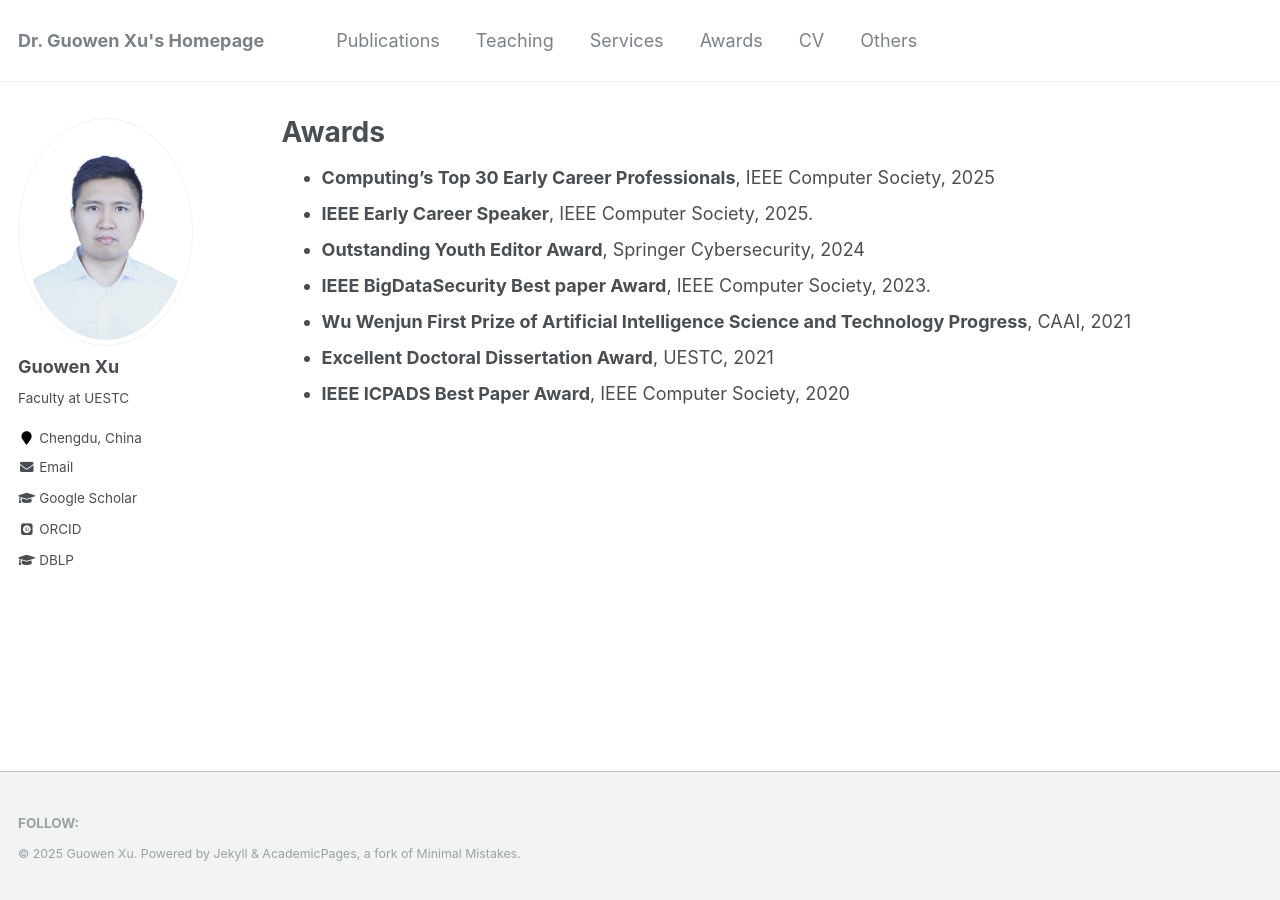
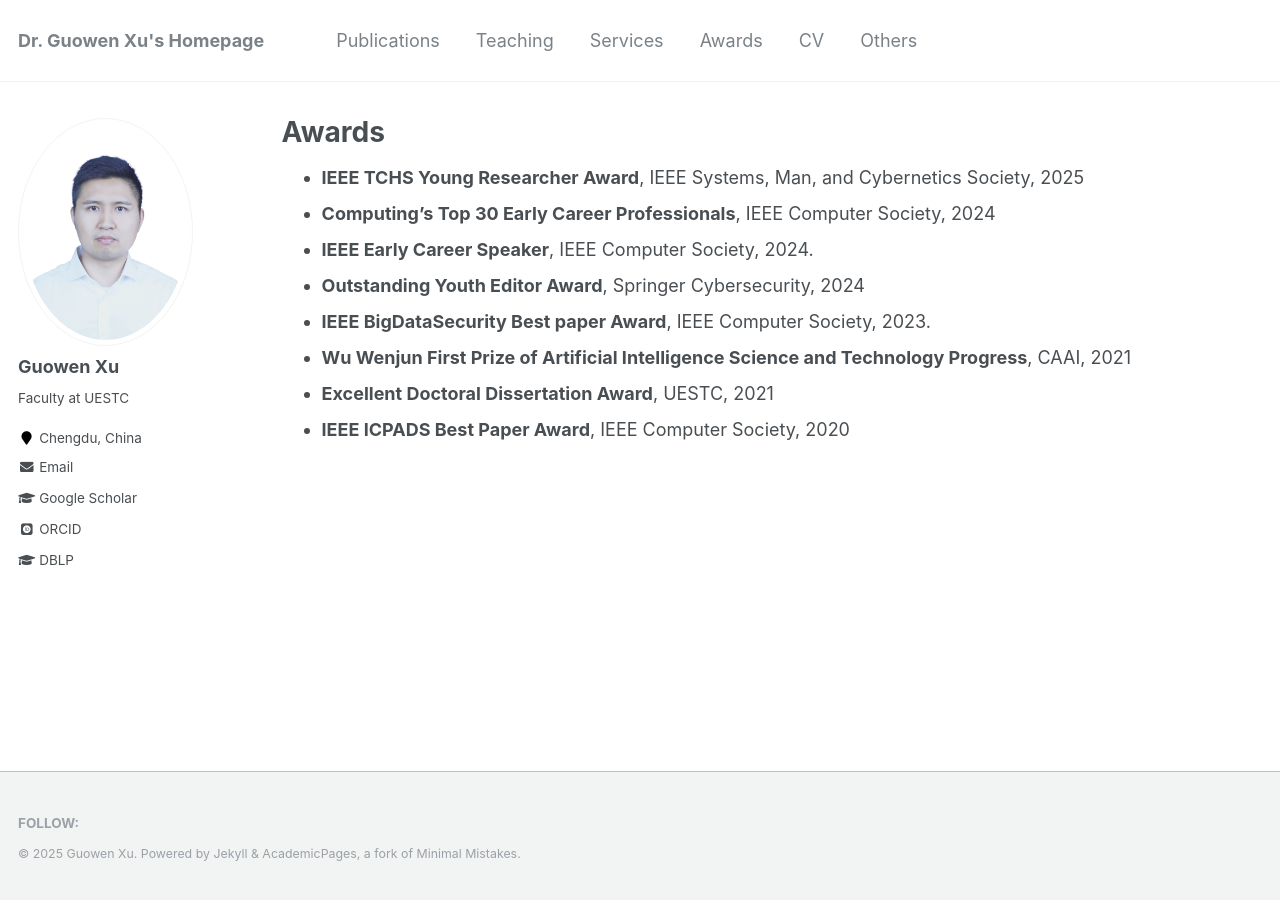
Before and after one commit to Guowen-xu/guowen-xu.github.io, a Jekyll site: the page built from _pages/awards.md, in a window 1280 px wide. Built offline with Jekyll 4.4.1, drawn with Linux system fonts in a browser that asks for light colours; some web fonts are replaced.

Commit message:
Update awards.md

```diff
--- a/_pages/awards.md
+++ b/_pages/awards.md
@@ -5,8 +5,9 @@ permalink: /awards/
 author_profile: true
 ---
 
-* **Computing's Top 30 Early Career Professionals**, IEEE Computer Society, 2025
-* **IEEE Early Career Speaker**, IEEE Computer Society, 2025.
+* **IEEE TCHS Young Researcher Award**, IEEE Systems, Man, and Cybernetics Society, 2025
+* **Computing's Top 30 Early Career Professionals**, IEEE Computer Society, 2024
+* **IEEE Early Career Speaker**, IEEE Computer Society, 2024.
 * **Outstanding Youth Editor Award**, Springer Cybersecurity, 2024
 * **IEEE BigDataSecurity Best paper Award**, IEEE Computer Society, 2023.
 * **Wu Wenjun First Prize of Artificial Intelligence Science and Technology Progress**, CAAI, 2021
```
